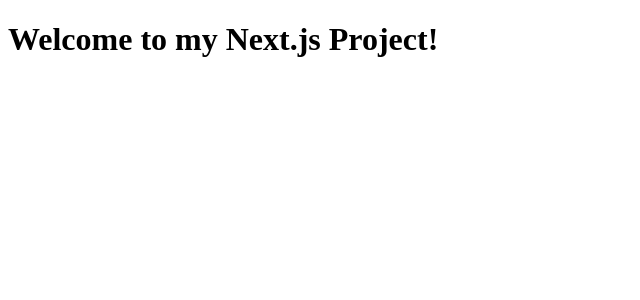
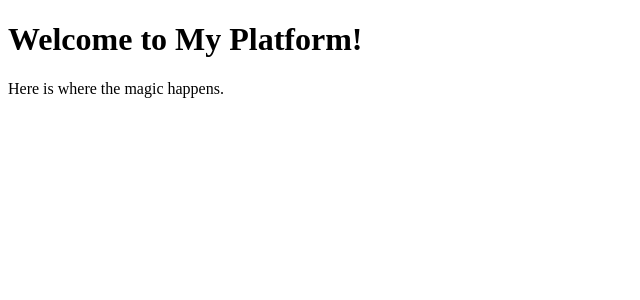
Before and after one commit to dalemy-1/pingtaisheji, a Next.js app: page / in a window 1280 px wide. Shown: the top 300 px of the page, without its empty margins (0-640 px from the left). Built offline with nearby package versions, Linux system fonts and the light colour scheme.

Commit message:
Update index.js

```diff
--- a/pages/index.js
+++ b/pages/index.js
@@ -1,9 +1,10 @@
-function HomePage() {
+// pages/index.js
+
+export default function Home() {
   return (
     <div>
-      <h1>Welcome to my Next.js Project!</h1>
+      <h1>Welcome to My Platform!</h1>
+      <p>Here is where the magic happens.</p>
     </div>
   );
 }
-
-export default HomePage;
```
